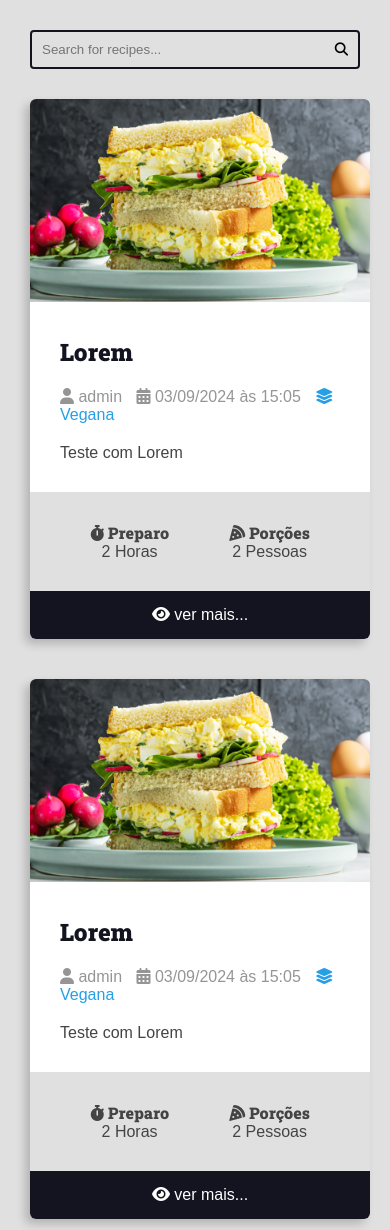
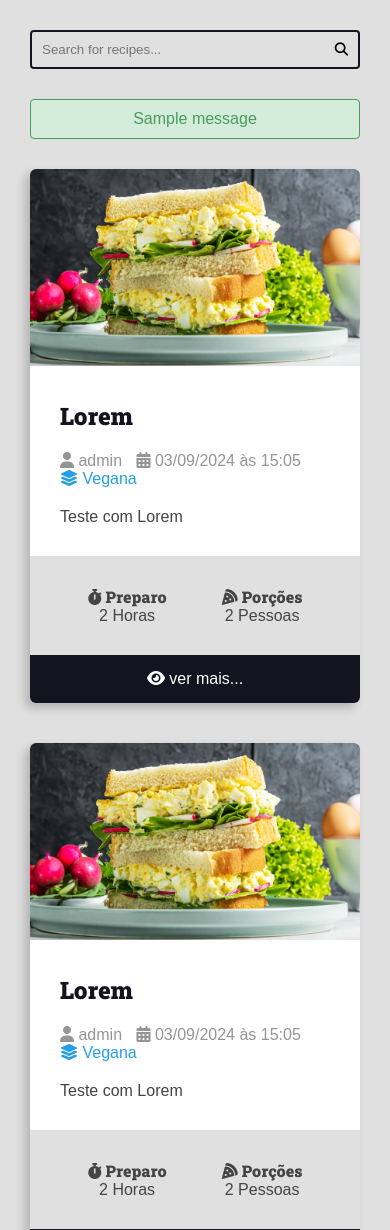
Before and after one commit to joserobertoferreira/projeto-django-1, a Django app: page / in a window 390 px wide. Shown: the part 113-1343 px from the top of the page. Run offline with Django 5.2, Linux system fonts and the light colour scheme; data comes from the database, SQL or seed files in the repository; one stand-in notice (Sample message) is shown; some libraries are stand-ins or nearby versions.

Commit message:
Init messages

```diff
--- a/recipes/static/recipes/css/styles.css
+++ b/recipes/static/recipes/css/styles.css
@@ -309,6 +309,57 @@ h6 {
   background: var(--color-primary-dark);
 }
 
+/* Messages */
+.message {
+  padding: 1rem;
+  border-radius: 4px;
+  border: 1px solid var(--color-dark-text);
+  background: var(--color-gray-2);
+  color: var(--color-dark-text);
+}
+
+.message-error {
+  border: 1px solid var(--color-error-dark);
+  background: var(--color-error-light);
+  color: var(--color-error-dark);
+}
+
+.messages-container {
+  display: flex;
+  flex-flow: column nowrap;
+  gap: calc(var(--spacing-gutter-medium) / 2);
+}
+
+.message-success {
+  border: 1px solid var(--color-success-dark);
+  background: var(--color-success-light);
+  color: var(--color-success-dark);
+}
+
+.message-warning {
+  border: 1px solid var(--color-warning-dark);
+  background: var(--color-warning-light);
+  color: var(--color-warning-dark);
+}
+
+.message-alert {
+  border: 1px solid var(--color-alert-dark);
+  background: var(--color-alert-light);
+  color: var(--color-alert-dark);
+}
+
+.message-info {
+  border: 1px solid var(--color-info-dark);
+  background: var(--color-info-light);
+  color: var(--color-info-dark);
+}
+
+.message-debug {
+  border: 1px solid var(--color-debug-dark);
+  background: var(--color-debug-light);
+  color: var(--color-debug-dark);
+}
+
 /* Generic styles */
 
 .center {
@@ -322,3 +373,9 @@ h6 {
 .m-y {
   margin: var(--spacing-gutter-medium) 0;
 }
+
+@media (max-width: 600px) {
+  .main-content-list {
+    grid-template-columns: repeat(auto-fit, minmax(100%, 1fr));
+  }
+}
--- a/recipes/templates/recipes/pages/home.html
+++ b/recipes/templates/recipes/pages/home.html
@@ -3,6 +3,9 @@
 {% block title %}Home |{% endblock title %}
 
 {% block content %}
+
+{% include "recipes/partials/messages.html" %}
+
 <div class="main-content main-content-list container">
 {% for recipe in recipes %}
   {% include "recipes/partials/recipe.html" %}
--- /dev/null
+++ b/recipes/templates/recipes/partials/messages.html
@@ -0,0 +1,9 @@
+{% if messages %}
+  <div class="main-content center container messages-container">
+    {% for message in messages %}
+      <div class="message {{ message.tags }}">
+        {{ message }}
+      </div>
+    {% endfor %}
+  </div>
+{% endif %}
```
Also changed, not shown: projeto_django_1/settings.py (+10 -0 lines), tests/views/test_recipe_home.py (+17 -0 lines).
